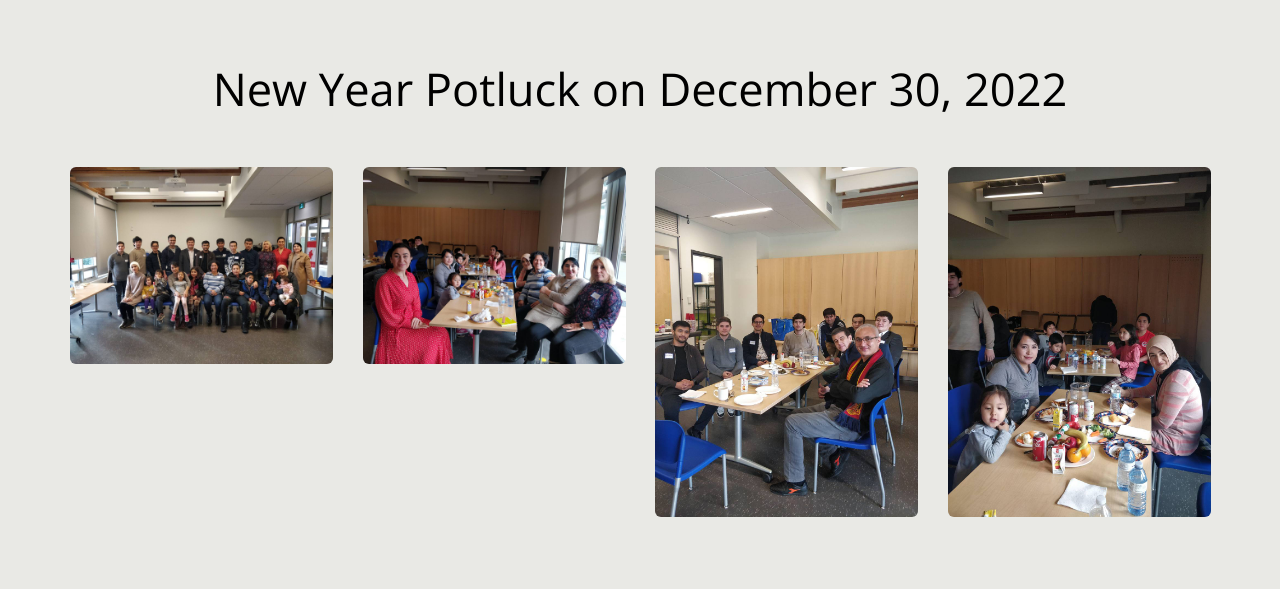
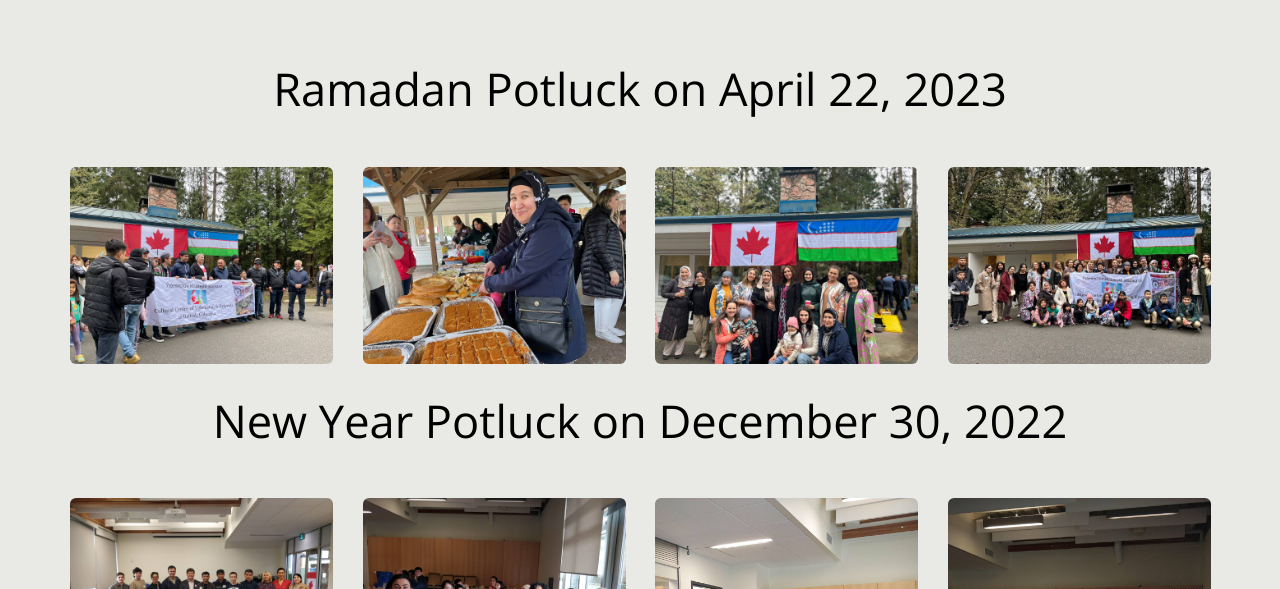
Before and after one commit to ccuf/ccuf.github.io, a website: page events.html in a window 1280 px wide. Shown: the part 2068-2657 px from the top of the page. Drawn offline with nearby package versions, Linux system fonts and the light colour scheme; files whose address does not match are found by name; a web font is replaced by a local one.

Commit message:
added Ramadan potluck photos to gallery

```diff
--- a/events.html
+++ b/events.html
@@ -156,6 +156,29 @@
   </section>
 
   <section class="probootstrap-section">
+
+    <div class="container">
+      <div class="probootstrap-section-heading text-center mb50 probootstrap-animate">
+        <h2 class="heading">Ramadan Potluck on April 22, 2023</h2>
+      </div>
+      <div class="row">
+        <div class="col-lg-3 col-md-4 col-sm-6 col-xs-12 probootstrap-animate" data-animate-effect="fadeIn">
+          <a href="img/gallery/22apr2023/1.jpg" class="image-popup"><img src="img/gallery/22apr2023/1.jpg" class="img-responsive img-rounded" alt="Ramadan Potluck on April 22, 2023"></a>
+        </div>
+        <div class="col-lg-3 col-md-4 col-sm-6 col-xs-12 probootstrap-animate" data-animate-effect="fadeIn">
+          <a href="img/gallery/22apr2023/2.jpg" class="image-popup"><img src="img/gallery/22apr2023/2.jpg" class="img-responsive img-rounded" alt="Ramadan Potluck on April 22, 2023"></a>
+        </div>
+        <div class="col-lg-3 col-md-4 col-sm-6 col-xs-12 probootstrap-animate" data-animate-effect="fadeIn">
+          <a href="img/gallery/22apr2023/3.jpg" class="image-popup"><img src="img/gallery/22apr2023/3.jpg" class="img-responsive img-rounded" alt="Ramadan Potluck on April 22, 2023"></a>
+        </div>
+        <div class="col-lg-3 col-md-4 col-sm-6 col-xs-12 probootstrap-animate" data-animate-effect="fadeIn">
+          <a href="img/gallery/22apr2023/4.jpg" class="image-popup"><img src="img/gallery/22apr2023/4.jpg" class="img-responsive img-rounded" alt="Ramadan Potluck on April 22, 2023"></a>
+        </div>
+        <div class="clearfix visible-lg-block visible-sm-block"></div>
+
+      </div>
+    </div>
+
     <div class="container">
       <div class="probootstrap-section-heading text-center mb50 probootstrap-animate">
         <h2 class="heading">New Year Potluck on December 30, 2022</h2>
```
Also changed, not shown: img/gallery/22apr2023/1.jpg (added), img/gallery/22apr2023/2.jpg (added), img/gallery/22apr2023/3.jpg (added), img/gallery/22apr2023/4.jpg (added).
